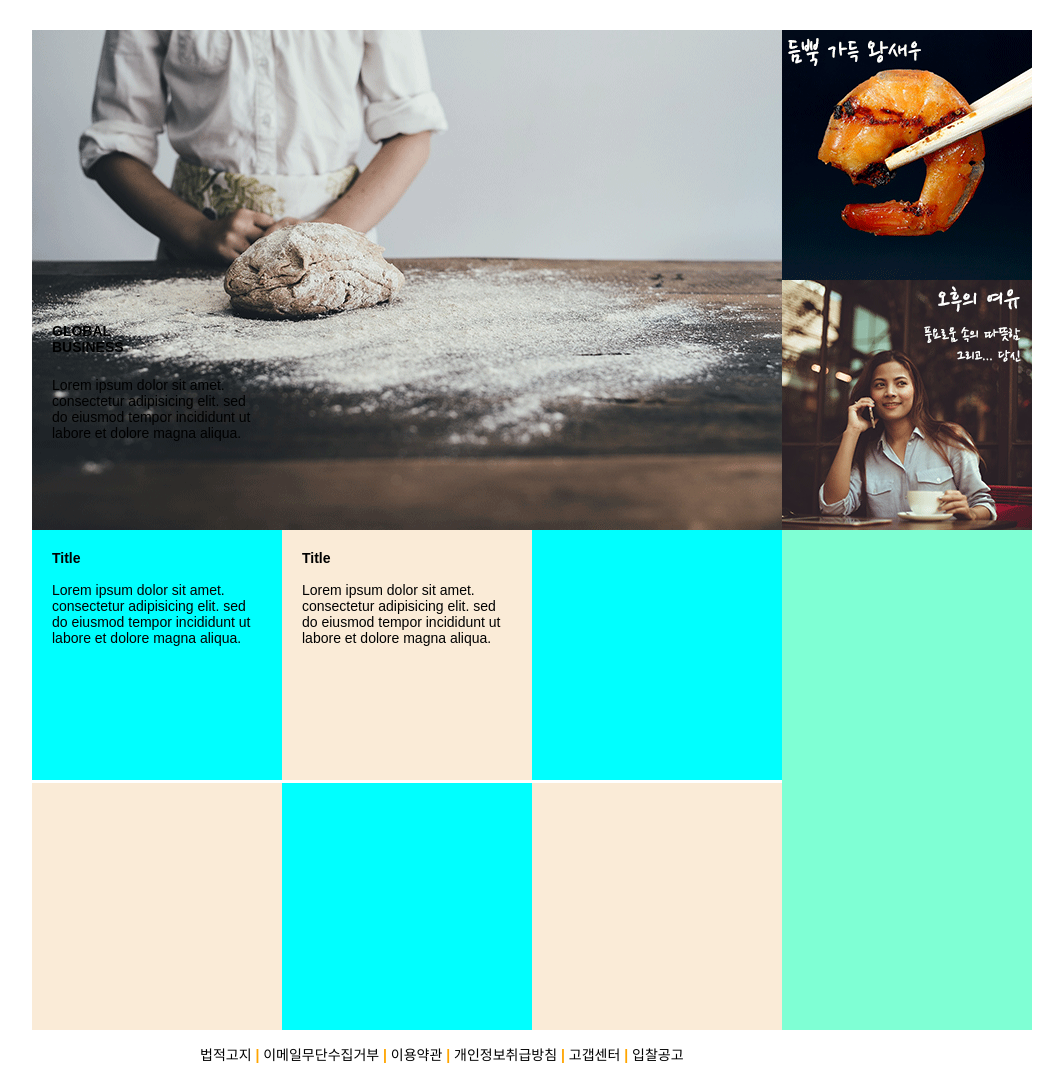
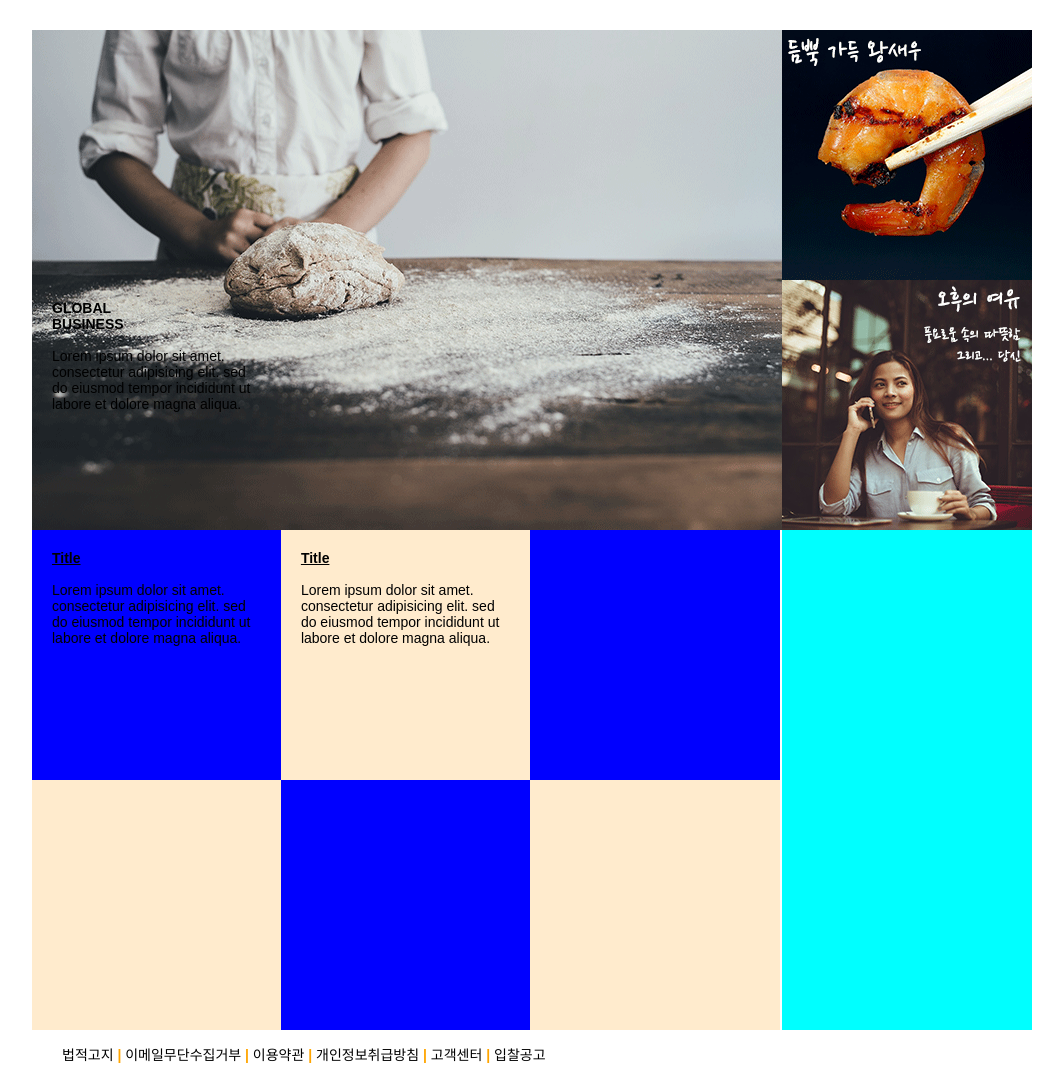
Before and after one commit to Anyangta/web2_4, a plain HTML site: page src/about.html in a window 1280 px wide. Shown: the whole page, without its empty margins (108-1171 px from the left). Drawn offline with Linux system fonts and the light colour scheme.

Commit message:
retry_three

```diff
--- a/src/about.html
+++ b/src/about.html
@@ -7,32 +7,31 @@
     <title>Web 1-02 Quest_about</title>
 
     <style>
-        *{
+        body{
+            margin-top: 30px;
             font-size: 14px;
-            font-family: '맑은 고딕', 'Malgun Gothic', sans-serif;
+            font-family: 'Malgun Gothic', '맑은 고딕', '돋움', sans-serif;
         }
         #top{
+            width: 1000px;
             height: 500px;
-            width: 1000px;
             margin: auto;
-            margin-top: 30px;
-            overflow: hidden;
         }
-        .top_left_container{
+        .top_left_box{
             float: left;
+            width: 750px;
+            height: 500px;
         }
-        .top_right_container {
+        .top_right_box{
             float: right;
+            width: 250px;
+            height: 500px;
         }
-        .top_right_img {
-            display: block;
-        }
-        .top_left_paragraph {
-            clear: both;
+        .top_left_box_paragraph{
             width: 210px;
             height: 210px;
-            margin-top: -230px;
             padding: 20px;
+            margin-top: -253px;
         }
         #box_all{
             width: 1000px;
@@ -43,103 +42,100 @@
             float: left;
             width: 750px;
             height: 500px;
-            overflow: hidden;
         }
         .box_all_left_inerbox{
             display: inline-block;
+            width: 250px;
             height: 250px;
-            width: 250px;
+            margin-right: -5px;
+            background-color: blue;
             overflow: hidden;
         }
-        .box_all_left_paragraph{
-            display: inline-block;
+        .box_all_left_inerbox_paragraph{
             width: 210px;
             height: 210px;
-            margin-top: 20px;
-            margin-left: 20px;
+            padding: 20px;
         }
         .box_all_right_box{
             float: right;
             width: 250px;
             height: 500px;
-            overflow: hidden;
+            background-color: aqua;
         }
         #footer{
+            width: 1000px;
+            height: 40px;
+            margin: auto;
+        }
+        .footer_box{
             width: 750px;
             height: 40px;
-            margin-left: 300px;
+        }
+        .footer_vertical_bar {
+            color: orange;
         }
         .footer_paragraph{
             display: inline-block;
         }
-        .vertical-bar {
-            color: orange;
-            display: inline-block;
-        }
     </style>
+
 </head>
 
 <body>
     <div id="top">
-        <div class="top_left_container">
+        <div class="top_left_box">
             <img src="/img/chef_about.png">
-            <p class="top_left_paragraph"><strong>GLOBAL<br>BUSINESS</strong></p>
-            <p class="top_left_paragraph" style="padding-top: 40px;">
+            <div class="top_left_box_paragraph">
+                <span style="font-weight: bold;">GLOBAL<br>BUSINESS</span><br><br>
                 Lorem ipsum dolor sit amet. consectetur
                 adipisicing elit. sed do eiusmod tempor
                 incididunt ut labore et dolore magna
                 aliqua.
-            </p>
+            </div>
         </div>
-        <div class="top_right_container">
-            <img src="/img/right1.png" class="top_right_img">
-            <img src="/img/right2.png" class="top_right_img">
+        <div class="top_right_box">
+            <img src="/img/right1.png">
+            <img src="/img/right2.png" style="margin-top: -3px;">
         </div>
     </div>
 
     <div id="box_all">
         <div class="box_all_left_box">
-            <div class="box_all_left_inerbox" style="background-color: aqua;">
-                <p class="box_all_left_paragraph"><strong>Title</strong><br><br>
-
+            <div class="box_all_left_inerbox">
+                <div class="box_all_left_inerbox_paragraph">
+                    <span style="font-weight: bold; text-decoration: underline;">Title</span><br><br>
                     Lorem ipsum dolor sit amet. consectetur
                     adipisicing elit. sed do eiusmod tempor
                     incididunt ut labore et dolore magna
                     aliqua.
-                </p>
-            </div><div class="box_all_left_inerbox" style="background-color: antiquewhite;">
-                <p class="box_all_left_paragraph"><strong>Title</strong><br><br>
+                </div>
+            </div>
+            <div class="box_all_left_inerbox" style="background-color: blanchedalmond;">
+                <div class="box_all_left_inerbox_paragraph">
+                    <span style="font-weight: bold; text-decoration: underline;">Title</span><br><br>
                     Lorem ipsum dolor sit amet. consectetur
                     adipisicing elit. sed do eiusmod tempor
                     incididunt ut labore et dolore magna
                     aliqua.
-                </p>
-            </div><div class="box_all_left_inerbox" style="background-color: aqua;">
-
-            </div><div class="box_all_left_inerbox" style="background-color: antiquewhite; margin-top: -4px;">
-
-            </div><div class="box_all_left_inerbox" style="background-color: aqua;">
-
-            </div><div class="box_all_left_inerbox" style="background-color: antiquewhite;">
-
+                </div>
             </div>
-        </div><div class="box_all_right_box" style="background-color: aquamarine;"></div>
-
+            <div class="box_all_left_inerbox"></div>
+            <div class="box_all_left_inerbox" style="margin-top: -3px; background-color: blanchedalmond;"></div>
+            <div class="box_all_left_inerbox" style="margin-top: -3px;"></div>
+            <div class="box_all_left_inerbox" style="margin-top: -3px; background-color: blanchedalmond;"></div>
+        </div>
+        <div class="box_all_right_box"></div>
     </div>
 
     <div id="footer">
-        <p class="footer_paragraph">법적고지</p>
-        <strong class="vertical-bar">|</strong>
-        <p class="footer_paragraph">이메일무단수집거부</p>
-        <strong class="vertical-bar">|</strong>
-        <p class="footer_paragraph">이용약관</p>
-        <strong class="vertical-bar">|</strong>
-        <p class="footer_paragraph">개인정보취급방침</p>
-        <strong class="vertical-bar">|</strong>
-        <p class="footer_paragraph">고갭센터</p>
-        <strong class="vertical-bar">|</strong>
-        <p class="footer_paragraph">입찰공고</p>
+        <div class="footer_box">
+            <p class="footer_paragraph" style="margin-left: 30px;">법적고지 <strong class="footer_vertical_bar">|</strong></p>
+            <p class="footer_paragraph">이메일무단수집거부 <strong class="footer_vertical_bar">|</strong></p>
+            <p class="footer_paragraph">이용약관 <strong class="footer_vertical_bar">|</strong></p>
+            <p class="footer_paragraph">개인정보취급방침 <strong class="footer_vertical_bar">|</strong></p>
+            <p class="footer_paragraph">고객센터 <strong class="footer_vertical_bar">|</strong></p>
+            <p class="footer_paragraph">입찰공고</p>
+        </div>
     </div>
 
-
 </body>
```
